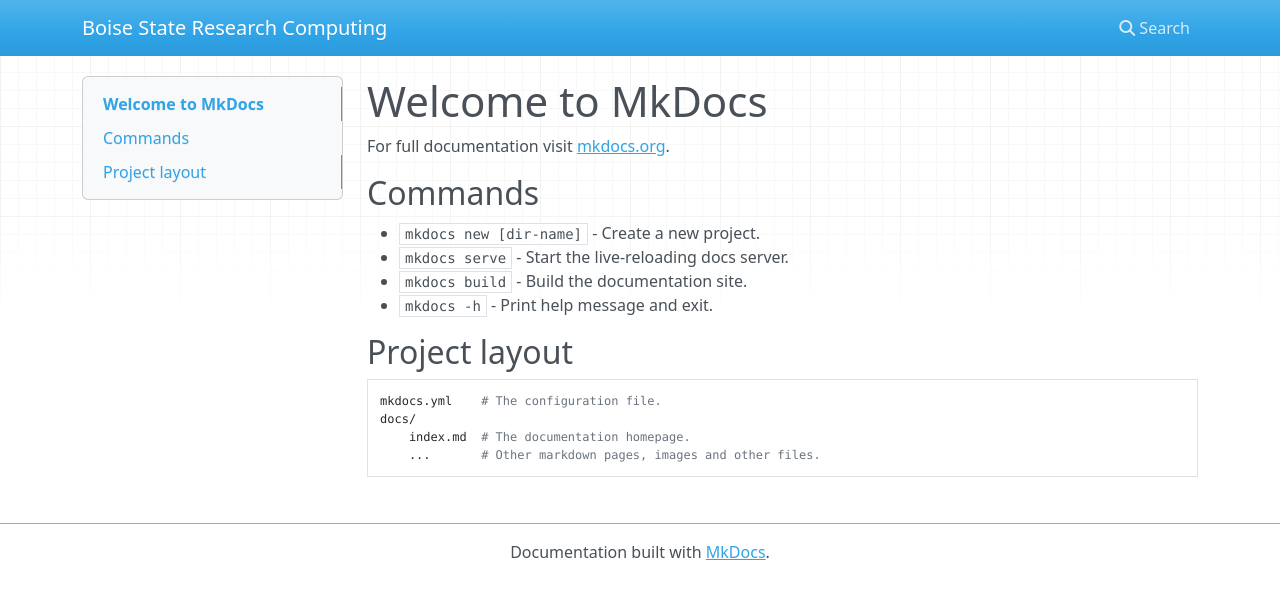
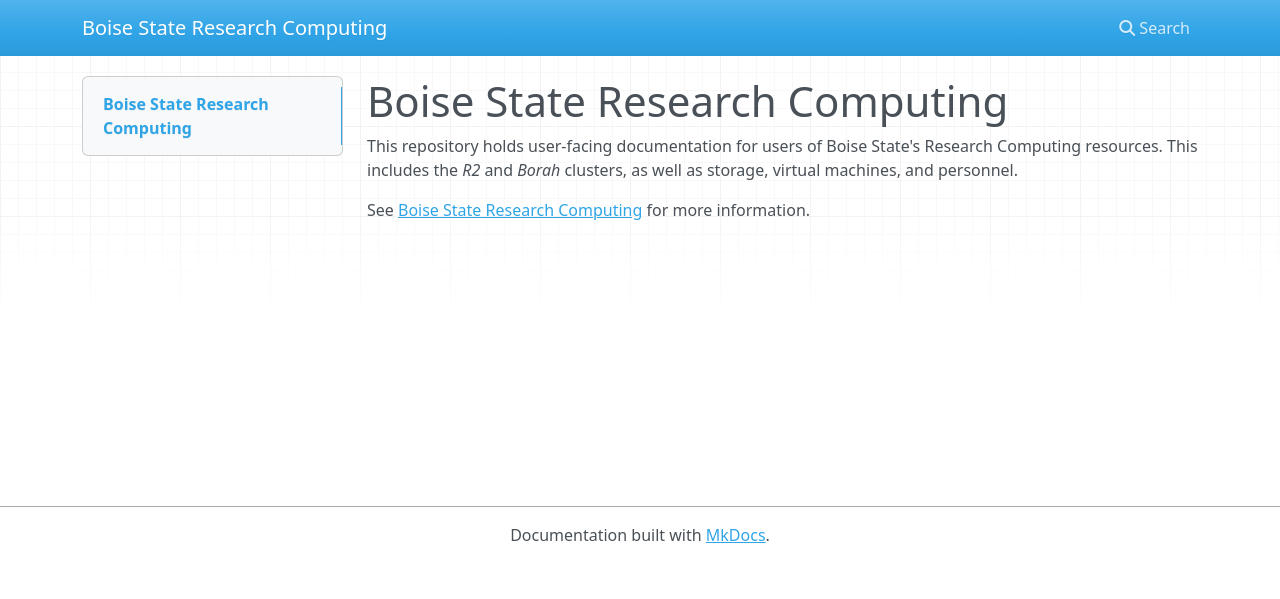
Before and after one commit to bsurc/docs, an MkDocs documentation site: the page built from docs/index.md, in a window 1280 px wide. Shown: the top 599 px of the page. Built offline with MkDocs 1.6.1, drawn with Linux system fonts in a browser that asks for light colours; nearby versions of some CDN libraries.

Commit message:
doc: initial commit with short desc

```diff
--- a/docs/index.md
+++ b/docs/index.md
@@ -1,17 +1,8 @@
-# Welcome to MkDocs
+# Boise State Research Computing
 
-For full documentation visit [mkdocs.org](https://www.mkdocs.org).
+This repository holds user-facing documentation for users of Boise State's
+Research Computing resources.  This includes the _R2_ and _Borah_ clusters, as
+well as storage, virtual machines, and personnel.
 
-## Commands
-
-* `mkdocs new [dir-name]` - Create a new project.
-* `mkdocs serve` - Start the live-reloading docs server.
-* `mkdocs build` - Build the documentation site.
-* `mkdocs -h` - Print help message and exit.
-
-## Project layout
-
-    mkdocs.yml    # The configuration file.
-    docs/
-        index.md  # The documentation homepage.
-        ...       # Other markdown pages, images and other files.
+See [Boise State Research Computing](https://www.boisestate.edu/rcs) for more
+information.
```
Also changed, not shown: 1 other file.
